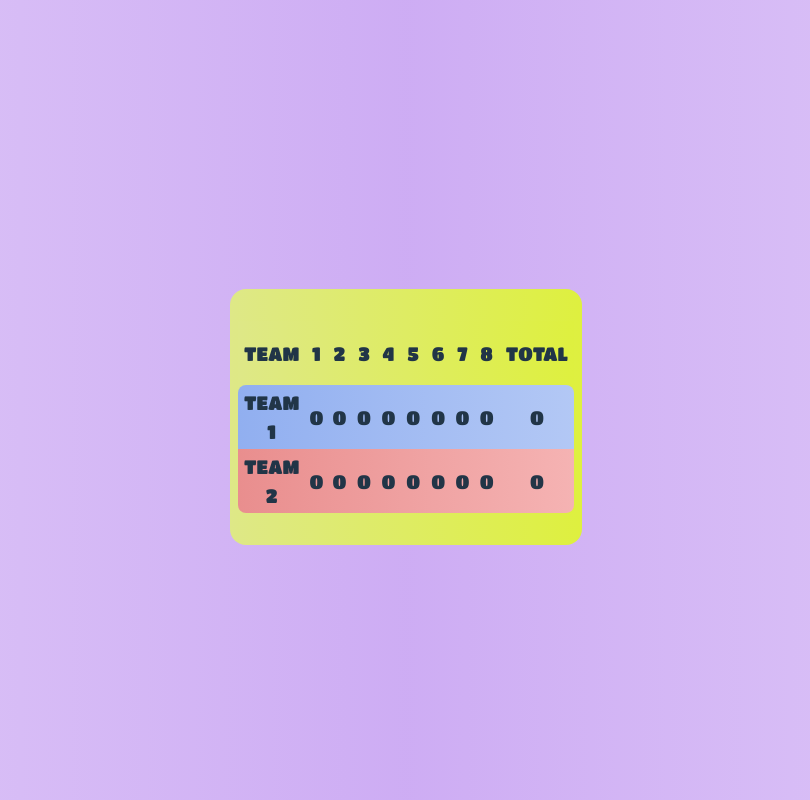
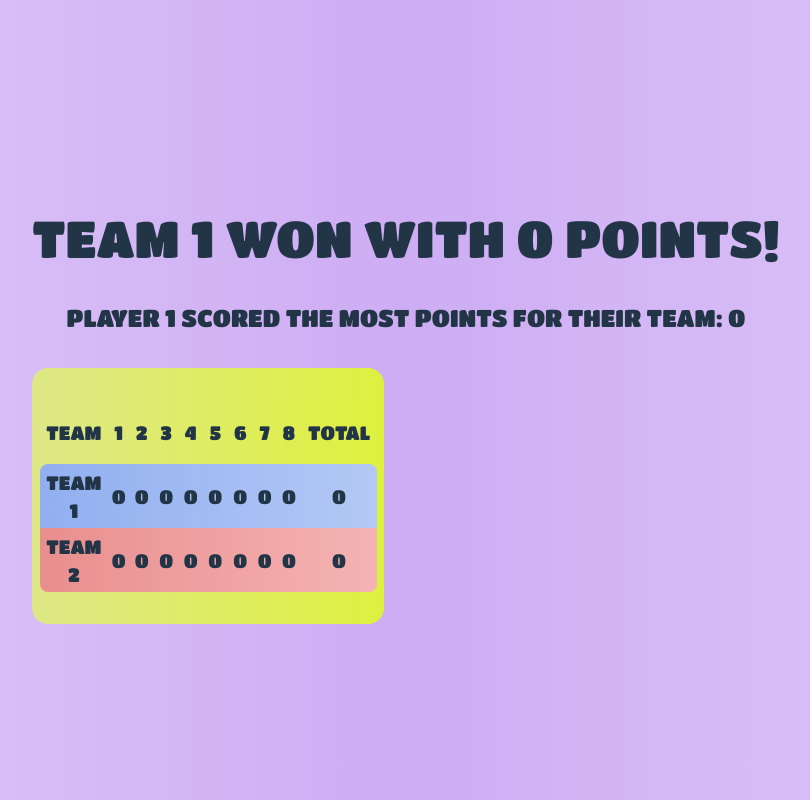
Before and after one commit to TurosIgor/taboo, a React (Vite) app in the folder taboo/: page /play/results in a window 1280 px wide. Shown: the whole page, without its empty margins (234-1044 px from the left). Built offline with nearby package versions, Linux system fonts and the light colour scheme.

Commit message:
adding basic messages to results

```diff
--- a/taboo/src/pages/Results/Results.jsx
+++ b/taboo/src/pages/Results/Results.jsx
@@ -1,18 +1,26 @@
 import { useOutletContext } from "react-router-dom";
 import Scoreboard from "../../components/Scoreboard/Scoreboard";
 
+function getWinner(array) {
+    let winner = array[0];
+    for(const item of array) {
+        if(item.points > winner.points) {
+            winner = item;
+        }
+    }
+    return winner;
+}
+
 export default function Results () {
-    const {teams} = useOutletContext()
-
-    function getWinner() {
-        return teams.find()
-    }
+    const {teams} = useOutletContext();
+    const winner = getWinner(teams);
+    const mvp = getWinner(winner.players);
 
     return (
     <div className="Results">
         <div className="Winner">
-            <h1 className="VictoryMessage"></h1>
-            <h2 className="MVP"></h2>
+            <h1 className="VictoryMessage">{winner.name} won with {winner.points} points!</h1>
+            <h2 className="MVP">{mvp.name} scored the most points for their team: {mvp.points}</h2>
         </div>
         <div className="PlayerStats">
 
```
